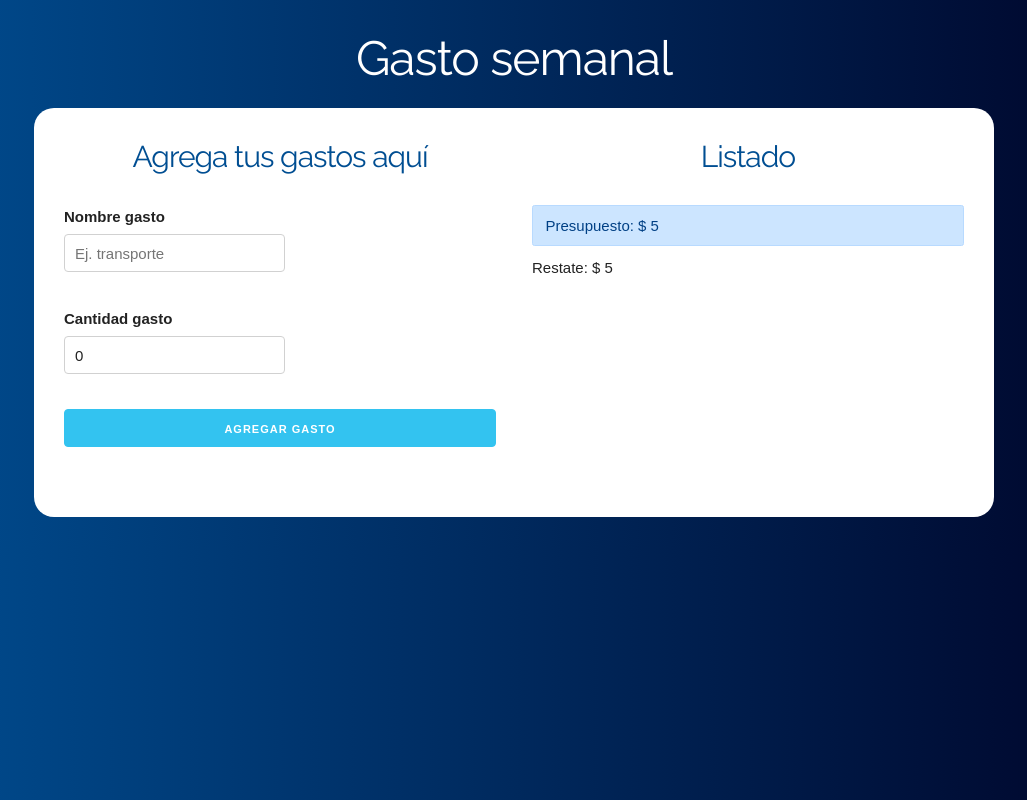
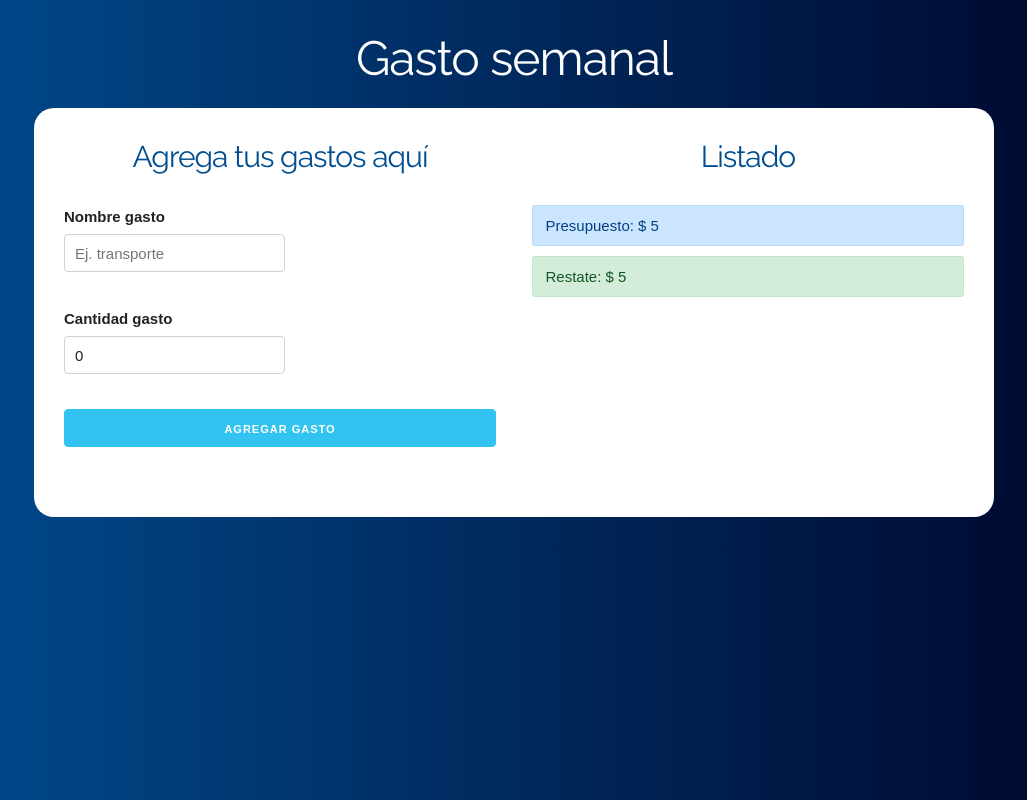
Before and after one commit to leotangram/budget, a React (Create React App) app: page / in a window 1280 px wide. Both pictures are taken after typing "5" into the empty fields and a click on the input "Definir presupuesto". Shown: the whole page, without its empty margins (126-1153 px from the left). Built offline with nearby package versions, Linux system fonts and the light colour scheme.

Commit message:
Calculing remaining.

```diff
--- a/src/App.js
+++ b/src/App.js
@@ -18,10 +18,14 @@
       const expensesList = [...expenses, expenditure]
       setExpenses(expensesList)
 
+      // Restar el presupuesto
+      const remainingBudget = remaining - expenditure.expenditureQuantity
+      setRemaining(remainingBudget)
+
       // Una vez que se agrega, lo ponemos como false
       setCreateExpenditure(false)
     }
-  }, [createExpenditure])
+  }, [createExpenditure, expenses, expenditure, remaining])
 
   return (
     <div className='App container'>
--- a/src/components/BudgetControl.js
+++ b/src/components/BudgetControl.js
@@ -1,9 +1,12 @@
 import React, { Fragment } from 'react'
+import { reviewBudget } from '../helpers'
 
 const BudgetControl = ({ budget, remaining }) => (
   <Fragment>
     <div className='alert alert-primary'>Presupuesto: $ {budget}</div>
-    <div className=''>Restate: $ {remaining}</div>
+    <div className={reviewBudget(budget, remaining)}>
+      Restate: $ {remaining}
+    </div>
   </Fragment>
 )
 
--- /dev/null
+++ b/src/helpers.js
@@ -0,0 +1,12 @@
+export const reviewBudget = (budget, remaining) => {
+  let className
+  // Comprobar el 25%
+  if (budget / 4 > remaining) {
+    className = 'alert alert-danger'
+  } else if (budget / 2 > remaining) {
+    className = 'alert alert-warning'
+  } else {
+    className = 'alert alert alert-success'
+  }
+  return className
+}
```
